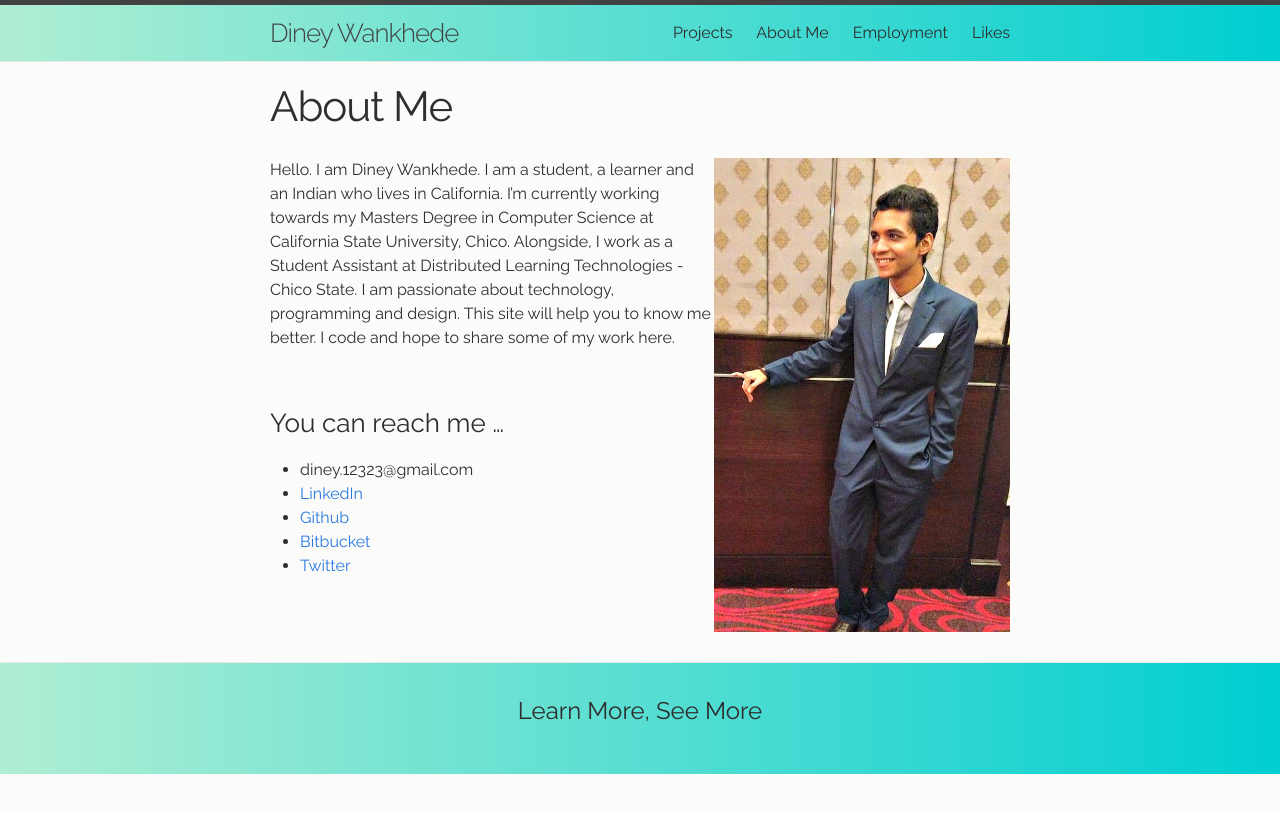
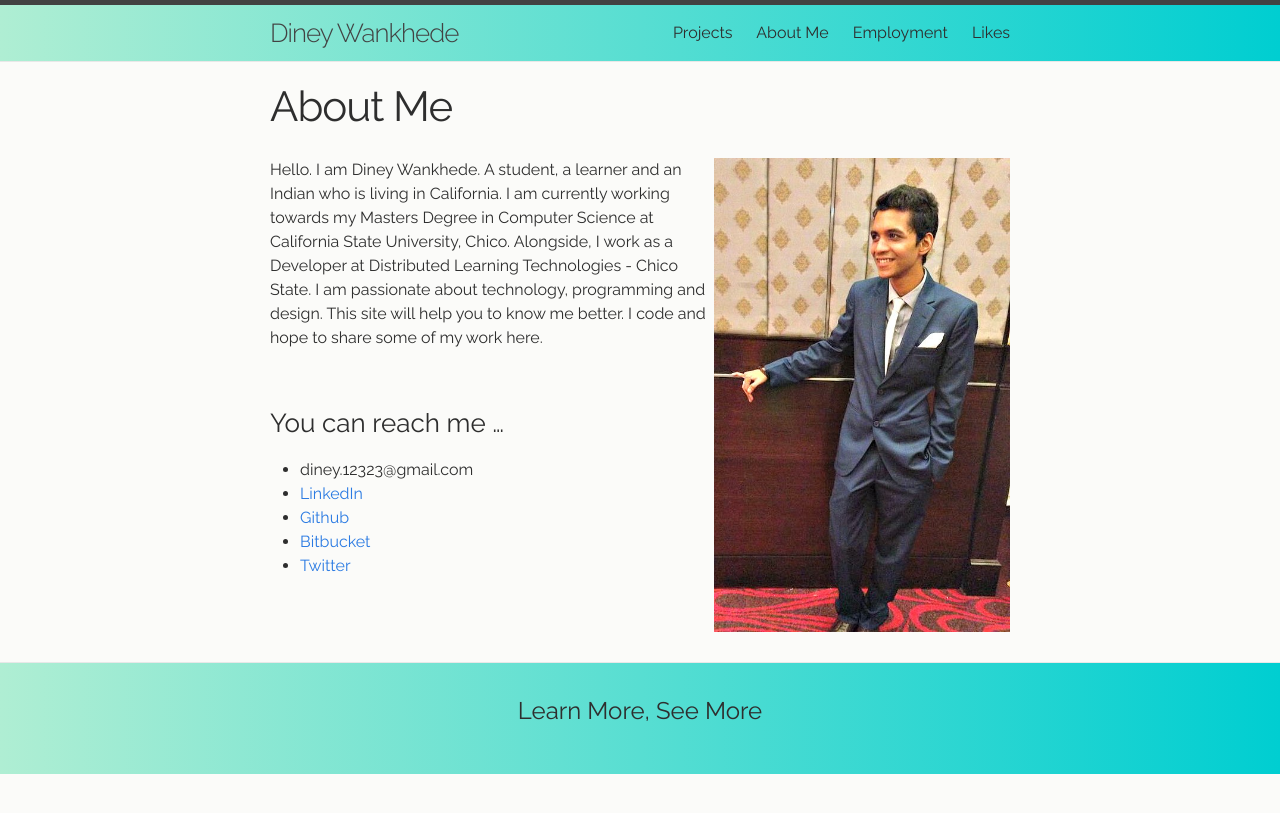
Before and after one commit to dineyw23/dineyw23.github.io, a Jekyll site: the page built from About/about.md, in a window 1280 px wide. Shown: the top 813 px of the page. Built offline with Jekyll 4.4.1, drawn with Linux system fonts in a browser that asks for light colours; nearby versions of some CDN libraries; comment, search, counter and statistics services are not loaded.

Commit message:
Minor formatting

```diff
--- a/About/about.md
+++ b/About/about.md
@@ -7,9 +7,9 @@ permalink: about
 
 <img src="{{ site.url }}/About/ImageDP.jpg" width="40%" align="right">
 
-Hello. I am Diney Wankhede. I am a student, a learner and an Indian who lives in California. I'm currently working towards my Masters Degree in Computer Science at California State University, Chico.
-Alongside, I work as a Student Assistant at Distributed Learning Technologies - Chico State.
-I am passionate about technology, programming and design. This site will help you to know me better. I code and  hope to share some of my work here.
+Hello. I am Diney Wankhede. A student, a learner and an Indian who is living in California. I am currently working towards my Masters Degree in Computer Science at California State University, Chico.
+Alongside, I work as a Developer at Distributed Learning Technologies - Chico State.
+I am passionate about technology, programming and design. This site will help you to know me better. I code and hope to share some of my work here.
 
 
 
```
